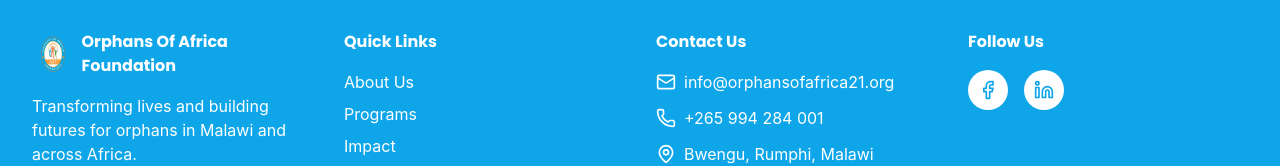
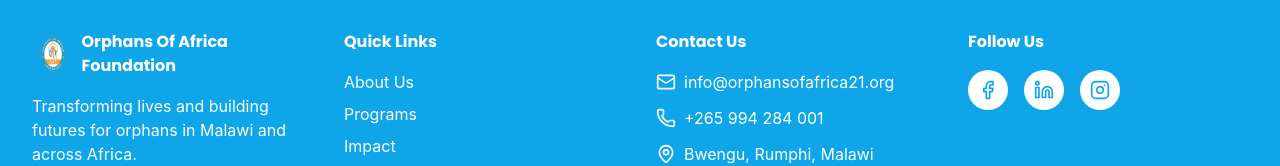
Before and after one commit to TaoTyro/OAF-Website, a React (Vite) app in the folder frontend/: page / in a window 1280 px wide. Shown: the part 5139-5305 px from the top of the page. Built offline with nearby package versions, Linux system fonts and the light colour scheme.

Commit message:
add intagram

```diff
--- a/frontend/src/app/components/Footer.tsx
+++ b/frontend/src/app/components/Footer.tsx
@@ -1,4 +1,4 @@
-import { Mail, Phone, MapPin, Facebook,  Linkedin, X} from 'lucide-react';
+import { Mail, Phone, MapPin, Facebook,  Linkedin, X, Instagram} from 'lucide-react';
 
 const quickLinks = [
   { label: 'About Us', href: '#about' },
@@ -12,6 +12,7 @@ const quickLinks = [
 const socialLinks = [
   { icon: Facebook, href: 'https://web.facebook.com/profile.php?id=100066903646147', label: 'Facebook' },
   { icon: Linkedin, href: 'https://www.linkedin.com/company/orphans-of-africa-foundation/', label: 'LinkedIn', target: '_blank' },
+  { icon: Instagram, href: 'https://www.instagram.com/orphansofafrica21/', label: 'Instagram', target: '_blank' },
 ];
 
 export function Footer() {
```
